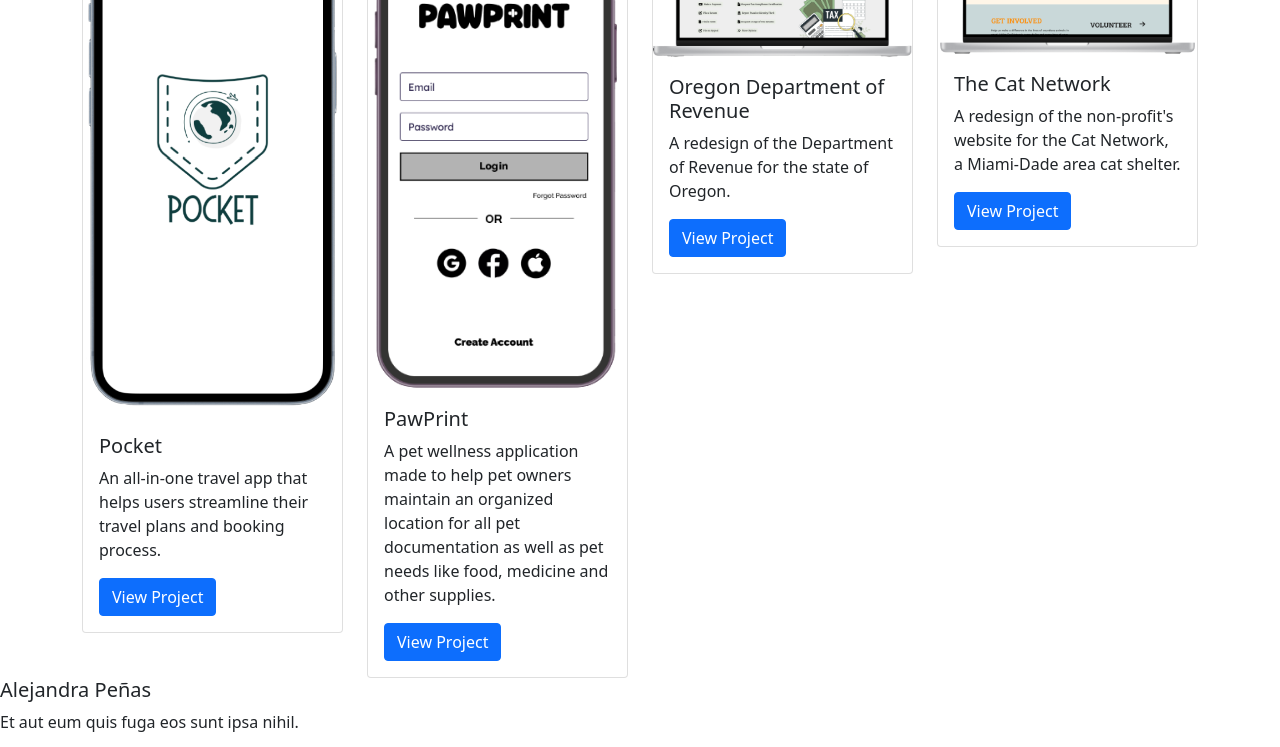
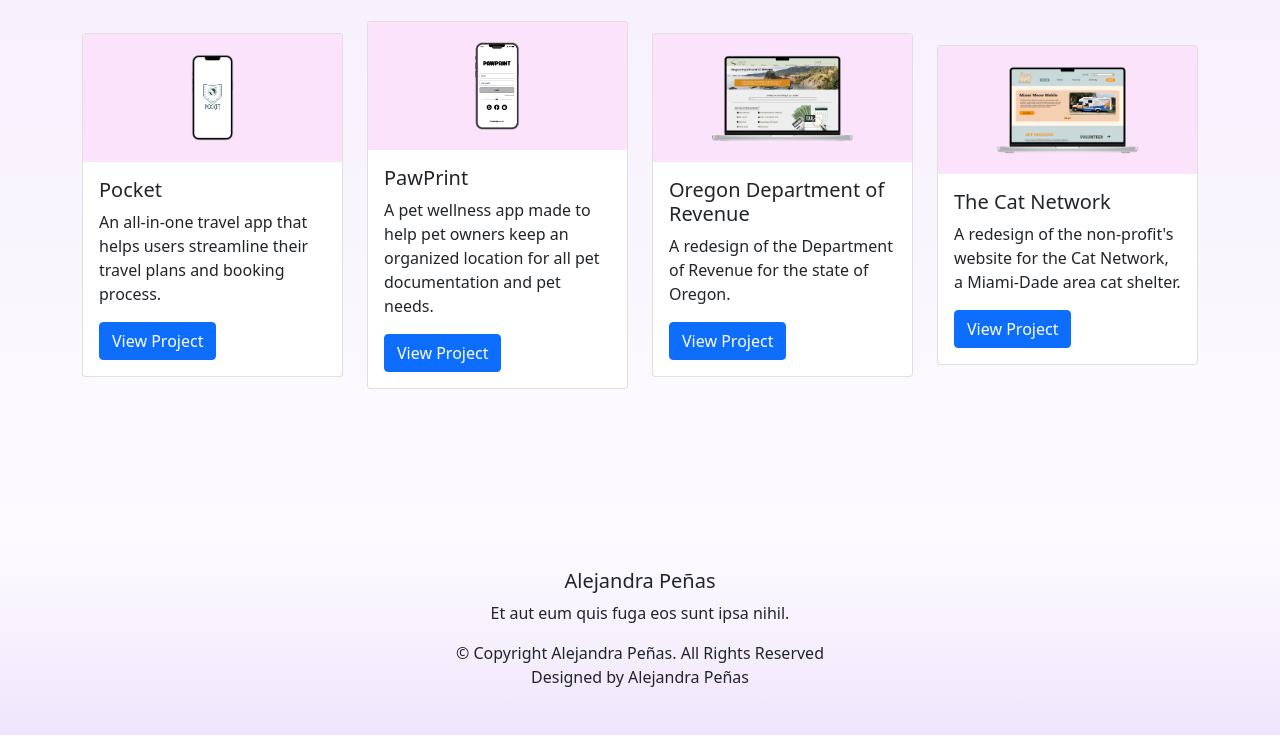
Before and after one commit to alejandrapenas/Week20HW, a plain HTML site: page index.html in a window 1280 px wide. Shown: the part 646-1393 px from the top of the page. Drawn offline with nearby package versions, Linux system fonts and the light colour scheme.

Commit message:
Part 2 and Part 3 of HW week 20 updated

```diff
--- a/css/style.css
+++ b/css/style.css
@@ -0,0 +1,76 @@
+body{
+    background: var(--Primary-gradient);
+}
+
+/*Nav Bar Styles*/
+.nav-link{
+    color: var(--Primary);
+}
+
+.nav-link:hover {
+    color: var(--Primary-dark);
+}
+
+.nav-link:active {
+    color: var(--Secondary-dark);
+}
+
+/*Dropdown Styles*/
+.navbar-nav .dropdown-menu {
+    left: unset;
+    right: 0;
+}
+
+.dropdown-item{
+    color: var(--Primary);
+}
+
+.dropdown-item:hover{
+    color: var(--Primary);
+    background-color: var(--Primary-extra-light);
+}
+
+/*Main Section Styles*/
+.mainContent{
+    padding: 100px 0px;
+    display: flex;
+    justify-content: center;
+    align-items: center;
+}
+
+img {
+    object-fit: contain;
+    width: 300px;
+    height: fit-content;
+}
+
+/*Projects Section Styles*/
+.projectsArea{
+    padding: 50px 0px;
+    display: flex;
+    justify-content: center;
+    align-items: center;
+}
+
+.projectsArea .card{
+    margin-top: 30px;
+}
+
+.projectCard{
+    height: 128px;
+    object-fit: contain;
+    padding: 20px;
+    background-color: var(--Secondary-extra-light);
+}
+
+.projectAreas .card a{
+    display: block;
+}
+
+/*Footer Styles*/
+footer{
+    margin-top: 100px;
+    padding: 30px;
+    text-align: center;
+    background: var(--Primary-gradient-rev);
+}
--- a/css/variables.css
+++ b/css/variables.css
@@ -0,0 +1,40 @@
+:root{
+
+    /*Color Scheme*/
+    --Primary:#6100e9;
+    --Primary-light: #995df0;
+    --Primary-extra-light:#efe4fc;
+    --Primary-dark:#0800d1;
+    --Secondary:#d600e9;
+    --Secondary-light:#e988f1;
+    --Secondary-extra-light:#fae3fb;
+    --Secondary-dark:#a200db;
+    --Danger:#ee008d;
+    --Danger-light:#f183be;
+    --Danger-dark:#b10068;
+    --Warning:#ee5f14;
+    --Warning-light:#ff8e1f;
+    --Warning-extra-light:#fff2e0;
+    --Warning-dark:#e5410f;
+    --Success:#90f138;
+    --Success-light:#c6f894;
+    --Success-extra-light:#f2fee5;
+    --Success-dark:#08b226;
+    --Gray:#595959;
+    --Gray-light:#767676;
+    --Gray-extra-light:#e0e0e0;
+    --Gray-dark:#272727;
+    --White:#fffff;
+    --Primary-gradient:linear-gradient(180deg, #efe4fc 0%, rgba(239,228,252,0)100%);
+    --Primary-gradient-rev:linear-gradient(180deg, rgba(239,228,252,0)0%,#efe4fc 100%);
+
+    /*Fonts*/
+    --font-size-h1:6rem;
+    --font-size-h2:3.75rem;
+    --font-size-h3:3rem;
+    --font-size-h4:2.125rem;
+    --font-size-h5:1.5rem;
+    --font-size-h6:1.25rem;
+    --font-size-body-small:0.875rem;
+    --font-size-button:0.875rem;
+}
--- a/index.html
+++ b/index.html
@@ -8,6 +8,8 @@
     <!-- Bootstrap CSS -->
     <link href="https://cdn.jsdelivr.net/npm/bootstrap@5.1.3/dist/css/bootstrap.min.css" rel="stylesheet" integrity="sha384-1BmE4kWBq78iYhFldvKuhfTAU6auU8tT94WrHftjDbrCEXSU1oBoqyl2QvZ6jIW3" crossorigin="anonymous">
 
+    <!--FontAwesome Link-->
+    <link rel="stylesheet" href="https://cdnjs.cloudflare.com/ajax/libs/font-awesome/6.2.0/css/all.min.css" integrity="sha512-xh6O/CkQoPOWDdYTDqeRdPCVd1SpvCA9XXcUnZS2FmJNp1coAFzvtCN9BmamE+4aHK8yyUHUSCcJHgXloTyT2A==" crossorigin="anonymous" referrerpolicy="no-referrer" />
     <!--Links to CSS Style Sheets-->
     <link rel="stylesheet" href="./css/variables.css">
     <link rel="stylesheet" href="./css/style.css">
@@ -15,11 +17,11 @@
     <title>Home</title>
   </head>
   <body>
-    <nav class="navbar navbar-expand-lg navbar-light bg-light">
+    <nav class="navbar navbar-expand-md">
         <div class="container-fluid">
           <a class="navbar-brand" href="#">Alejandra Peñas</a> <!--Write your name or title for the page here-->
           <button class="navbar-toggler" type="button" data-bs-toggle="collapse" data-bs-target="#navbarNavDropdown" aria-controls="navbarNavDropdown" aria-expanded="false" aria-label="Toggle navigation">
-            <span class="navbar-toggler-icon"></span>
+            <i class="fa-solid fa-bars"></i>
           </button>
           <div class="collapse navbar-collapse" id="navbarNavDropdown">
             <ul class="navbar-nav ms-auto">
@@ -50,7 +52,7 @@
 
     <!--Hero Section with Profile Picture-->
     <div class="container">
-        <div class="row justify-content-center">
+        <div class="row mainContent">
             <div class="col-8 col-lg-3 text-center">
                 <img src="./img/profile-picture.png"> <!--issues to address later: image and title too close together-->
             </div>
@@ -64,7 +66,7 @@
 
     <!--PROJECT Section-->
         <div class="container">
-            <div class="row justify-content-center">
+            <div class="row projectsArea">
                 <h2 class="text-center">Projects</h2>
                 <div class="col-md-6 col-lg-3">
                     <div class="card">
@@ -81,7 +83,7 @@
                         <img src="./img/PawPrint iOS Mockup-depositphotos-bgremover.png" class="card-img-top projectCard" alt="...">
                         <div class="card-body">
                           <h5 class="card-title">PawPrint</h5><!--Title of your project-->
-                          <p class="card-text">A pet wellness application made to help pet owners maintain an organized location for all pet documentation as well as pet needs like food, medicine and other supplies.</p> <!--small description of your project-->
+                          <p class="card-text">A pet wellness app made to help pet owners keep an organized location for all pet documentation and pet needs.</p> <!--small description of your project-->
                           <a href="#" class="btn btn-primary">View Project</a>
                         </div>
                       </div>
```
